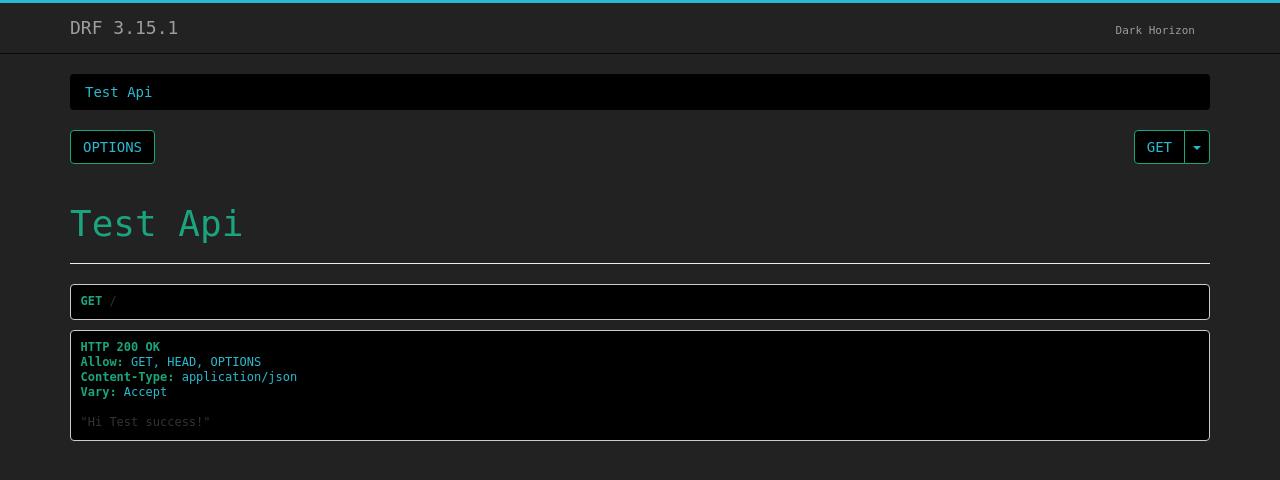
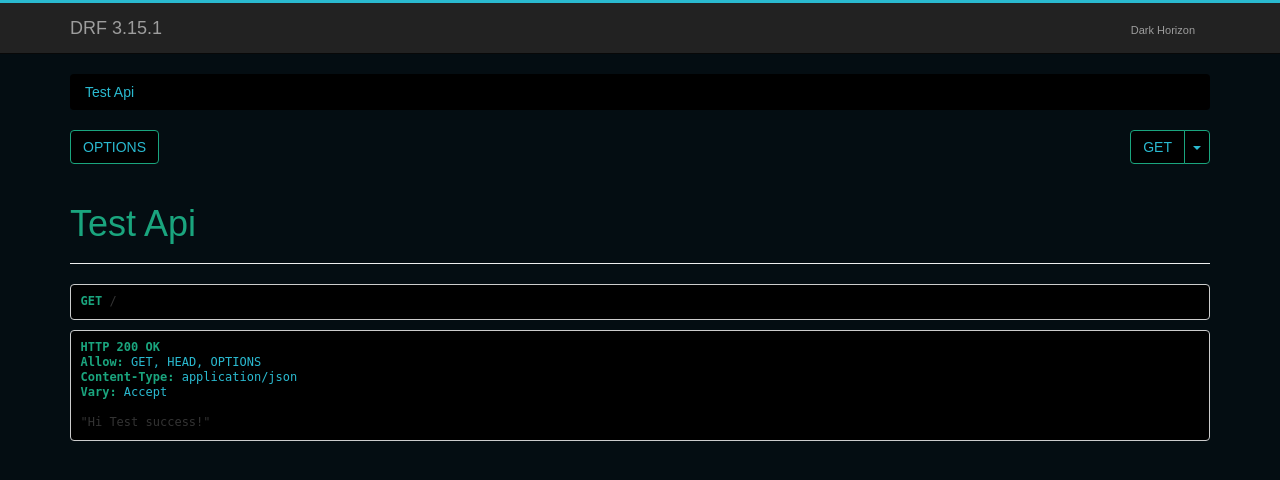
Before and after one commit to moonlitgrace/drf-dark-shade, a Django app: page / in a window 1280 px wide. Shown: the top 480 px of the page. Run offline with Django 4.2, Linux system fonts and the light colour scheme; some libraries are stand-ins or nearby versions.

Commit message:
rename theme to deep forest

```diff
--- a/drf_dark_shade/renderers.py
+++ b/drf_dark_shade/renderers.py
@@ -1,4 +1,4 @@
 from rest_framework.renderers import BrowsableAPIRenderer
 
-class DarkHorizonBrowsableAPIRenderer(BrowsableAPIRenderer):
-	template = "dark-horizon.html"
+class DeepForestBrowsableAPIRenderer(BrowsableAPIRenderer):
+	template = "deep-forest.html"
--- a/drf_dark_shade/static/css/dark-horizon.css
+++ b/drf_dark_shade/static/css/deep-forest.css
@@ -1,10 +1,18 @@
+root {
+  --dark-1: #d9d2e8;
+  --dark-2: #b4a7d6;
+  --dark-3: #8e7cc3;
+  --dark-4: #674ea7;
+  --dark-5: #351c75;
+}
+
 body {
-  background-color: #222;
-  font-family: monospace;
+  background-color: #040D12;
+  font-family: sans-serif;
 }
 
 h1, h2, h3, h4, h5, label, b {
-  font-family: monospace;
+  font-family: inherit;
   color: #1aa57e;
 }
 
--- a/drf_dark_shade/templates/dark-horizon.html
+++ b/drf_dark_shade/templates/deep-forest.html
@@ -12,5 +12,5 @@
 
 {% block style %}
     {{ block.super }}
-    <link rel="stylesheet" type="text/css" href="{% static "css/dark-horizon.css" %}"/>
+    <link rel="stylesheet" type="text/css" href="{% static "css/deep-forest.css" %}"/>
 {% endblock %}
--- a/examples/djangoproject/settings.py
+++ b/examples/djangoproject/settings.py
@@ -24,7 +24,7 @@ INSTALLED_APPS = [
 REST_FRAMEWORK = {
     'DEFAULT_RENDERER_CLASSES': (
         'rest_framework.renderers.JSONRenderer',
-        'drf_dark_shade.renderers.DarkHorizonBrowsableAPIRenderer',
+        'drf_dark_shade.renderers.DeepForestBrowsableAPIRenderer',
     )
 }
 
```
